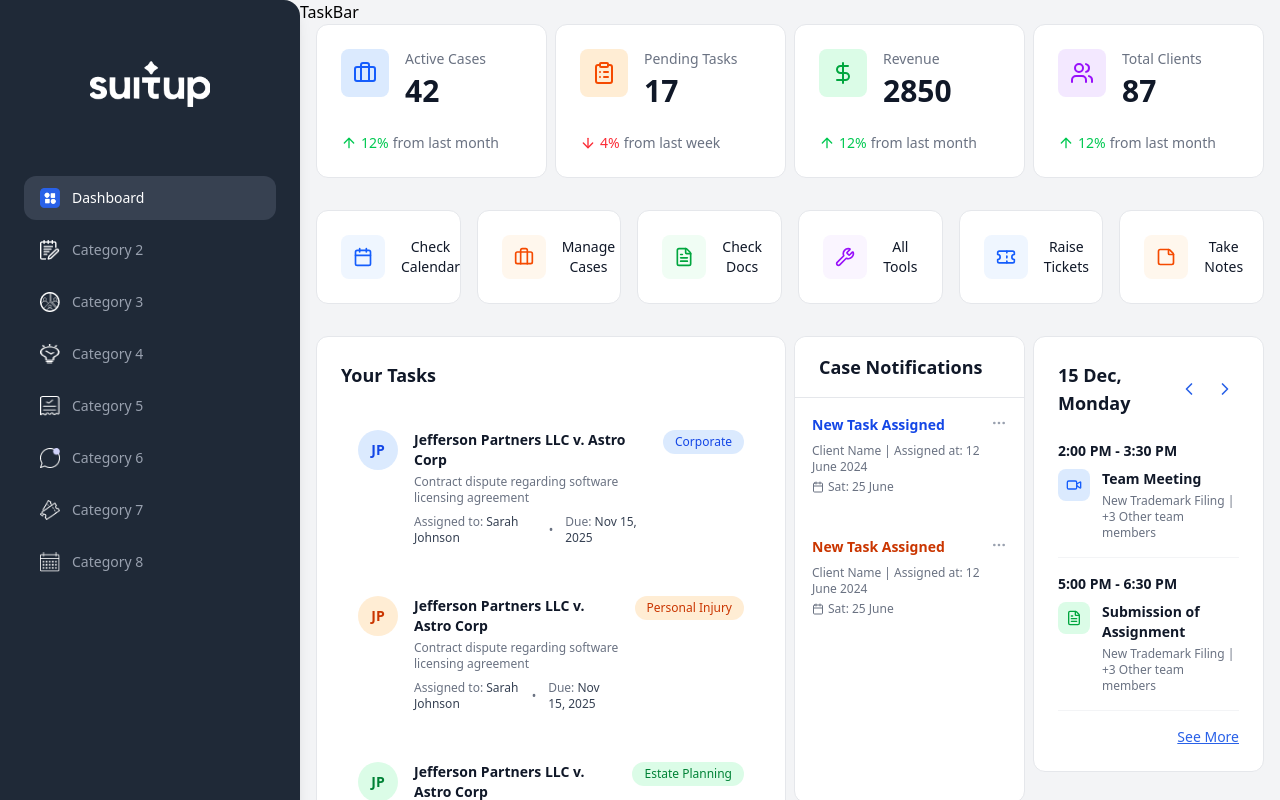
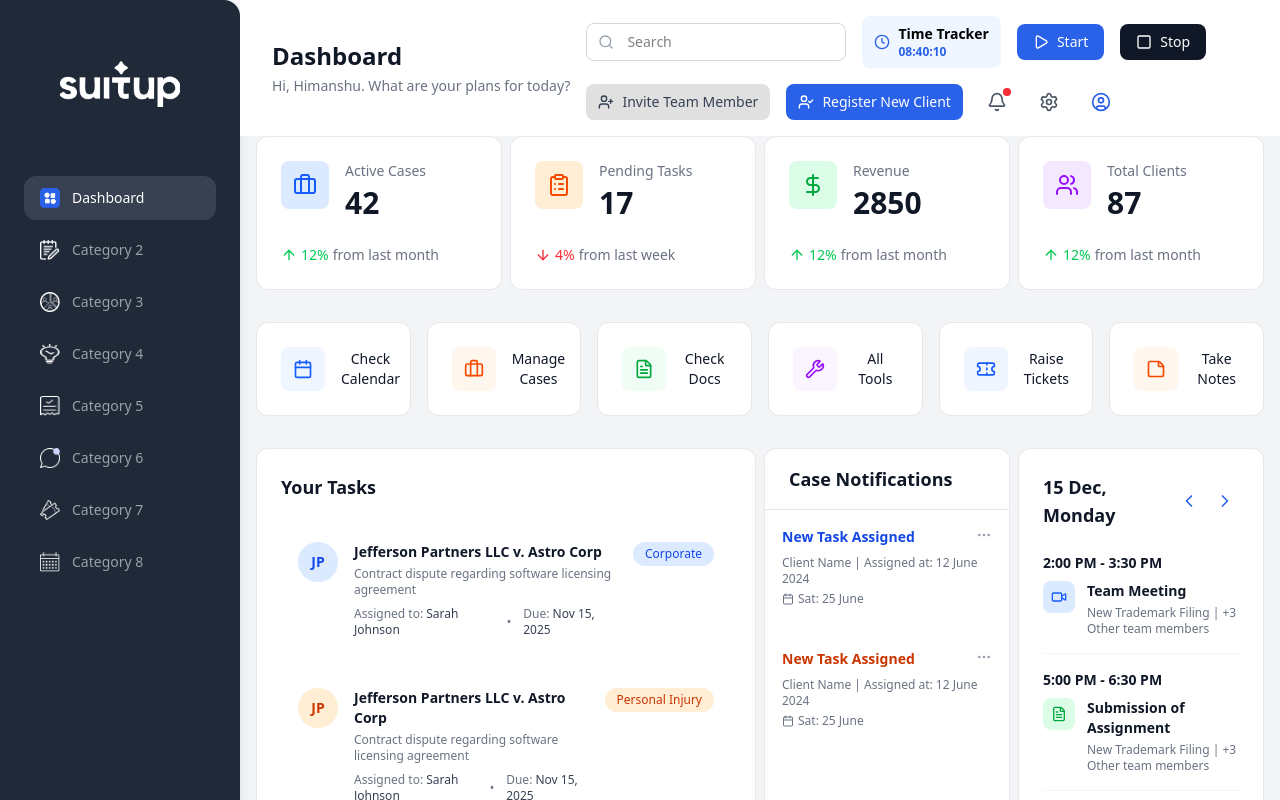
Before and after one commit to himanshu8503/Graphketing-frontend-assigment, a React (Vite) app: page / in a window 1280 px wide. Shown: the top 800 px of the page. Built offline with nearby package versions, Linux system fonts and the light colour scheme.

Commit message:
Build the Header

```diff
--- a/src/Component/Dashboard.tsx
+++ b/src/Component/Dashboard.tsx
@@ -2,15 +2,15 @@ import { events, messages, notifications, tasks } from "../data"
 import ActionButton from "./ActionButton"
 import CalendarPanel from "./CalenderPlaner"
 import CardHolder from "./CardHolder"
+import Header from "./Header"
 import Messages from "./Messages"
 import NotificationList from "./NotificationList"
-import TaskBar from "./TaskBar"
 import TaskList from "./TaskList"
 
 const Dashboard = () => {
   return (
     <div className="flex flex-col">
-        <TaskBar/>
+        <Header/>
         <CardHolder/>
         <div className="grid grid-cols-3 md:grid-cols-2 lg:grid-cols-3 xl:grid-cols-6 gap-4 px-4 mb-8">
             <ActionButton label="Check Calendar" iconType="calendar" />
--- /dev/null
+++ b/src/Component/Header.tsx
@@ -0,0 +1,94 @@
+import {
+  Search,
+  Bell,
+  Settings,
+  UserCircle,
+  UserPlus,
+  UserCheck,
+  Play,
+  Square,
+} from "lucide-react";
+
+export default function Header() {
+  return (
+    <div className="bg-white px-4 sm:px-6 lg:px-8 py-4 sticky top-0 z-40">
+        <div className="flex flex-col sm:flex-row items-start sm:items-center justify-between gap-4">
+            <div className="flex-1 min-w-max">
+              <h2 className="text-2xl font-bold text-gray-900">Dashboard</h2>
+              <p className="text-sm text-gray-500 mt-1 hidden sm:block">
+                Hi, Himanshu. What are your plans for today?
+              </p>
+            </div>
+
+            <div className="flex flex-wrap items-center gap-2 lg:gap-4 w-full sm:w-auto">
+              <div className="relative flex-1 sm:flex-initial min-w-48">
+                <Search className="absolute left-3 top-1/2 transform -translate-y-1/2 w-4 h-4 text-gray-400" />
+                <input
+                  type="text"
+                  placeholder="Search"
+                  className="w-full pl-10 pr-4 py-2 border border-gray-300 rounded-lg text-sm focus:outline-none focus:ring-2 focus:ring-blue-500"
+                />
+              </div>
+
+              <div className="hidden xl:flex items-center gap-2 bg-blue-50 px-3 py-2 rounded-lg whitespace-nowrap">
+                <Clock className="w-4 h-4 text-button-primary" />
+                <div className="flex flex-col">
+                    <span className="text-sm font-semibold text-black">
+                        Time Tracker
+                    </span>
+                    <span className="text-xs font-bold text-button-primary">08:40:10</span>
+                </div>
+              </div>
+
+              <button className="hidden lg:flex items-center gap-2 bg-button-primary text-white hover:cursor-pointer px-4 py-2 rounded-lg text-sm font-medium hover:bg-blue-700 transition-colors whitespace-nowrap">
+                <Play className="w-4 h-4" />
+                Start
+              </button>
+
+              <button className="hidden lg:flex items-center gap-2 bg-gray-900 text-white px-4 py-2 hover:cursor-pointer rounded-lg text-sm font-medium hover:bg-gray-800 transition-colors whitespace-nowrap">
+                <Square className="w-4 h-4" />
+                Stop
+              </button>
+
+              <button className="hidden md:flex items-center gap-2 bg-button-secondary text-gray-700 px-3 py-2 rounded-lg text-xs lg:text-sm font-medium hover:bg-gray-200 transition-colors whitespace-nowrap">
+                <UserPlus className="w-4 h-4" />
+                <span className="hidden lg:inline">Invite Team Member</span>
+              </button>
+
+              <button className="flex items-center gap-2 bg-button-primary text-white px-3 py-2 rounded-lg text-xs lg:text-sm font-medium hover:bg-blue-700 transition-colors whitespace-nowrap">
+                <UserCheck className="w-4 h-4" />
+                <span className="hidden lg:inline">Register New Client</span>
+              </button>
+
+              <button className="relative p-2 hover:bg-gray-100 rounded-lg transition-colors">
+                <Bell className="w-5 h-5 text-gray-600" />
+                <span className="absolute top-1 right-1 w-2 h-2 bg-red-500 rounded-full"></span>
+              </button>
+
+              <button className="p-2 hover:bg-gray-100 rounded-lg transition-colors hidden sm:block">
+                <Settings className="w-5 h-5 text-gray-600" />
+              </button>
+
+              <button className="p-2 hover:bg-gray-100 rounded-lg transition-colors">
+                <UserCircle className="w-5 h-5 text-button-primary" />
+              </button>
+            </div>
+        </div>
+    </div>
+  );
+}
+
+function Clock({ className }: { className?: string }) {
+  return (
+    <svg
+      className={className}
+      viewBox="0 0 24 24"
+      fill="none"
+      stroke="currentColor"
+      strokeWidth="2"
+    >
+      <circle cx="12" cy="12" r="10" />
+      <path d="M12 6v6l4 2" />
+    </svg>
+  );
+}
--- a/src/Component/TaskBar.tsx
+++ /dev/null
@@ -1,10 +0,0 @@
-
-const TaskBar = () => {
-  return (
-    <div className="w-full min-h-1/8">
-        TaskBar
-    </div>
-  )
-}
-
-export default TaskBar
--- a/src/page/Layout.tsx
+++ b/src/page/Layout.tsx
@@ -4,7 +4,7 @@ import Sidebar from "../Component/Sidebar"
 const Layout = () => {
   return (
     <div className="flex w-full h-full bg-primary ">
-        <div className="  bg-sidebar-primary min-h-full w-16 lg:w-75 rounded-r-2xl shadow-lg ">
+        <div className="  bg-sidebar-primary min-h-full w-16 lg:w-40 xl:w-60 rounded-r-2xl shadow-lg ">
             <Sidebar/>
         </div>
         <div className="flex-1">
```
